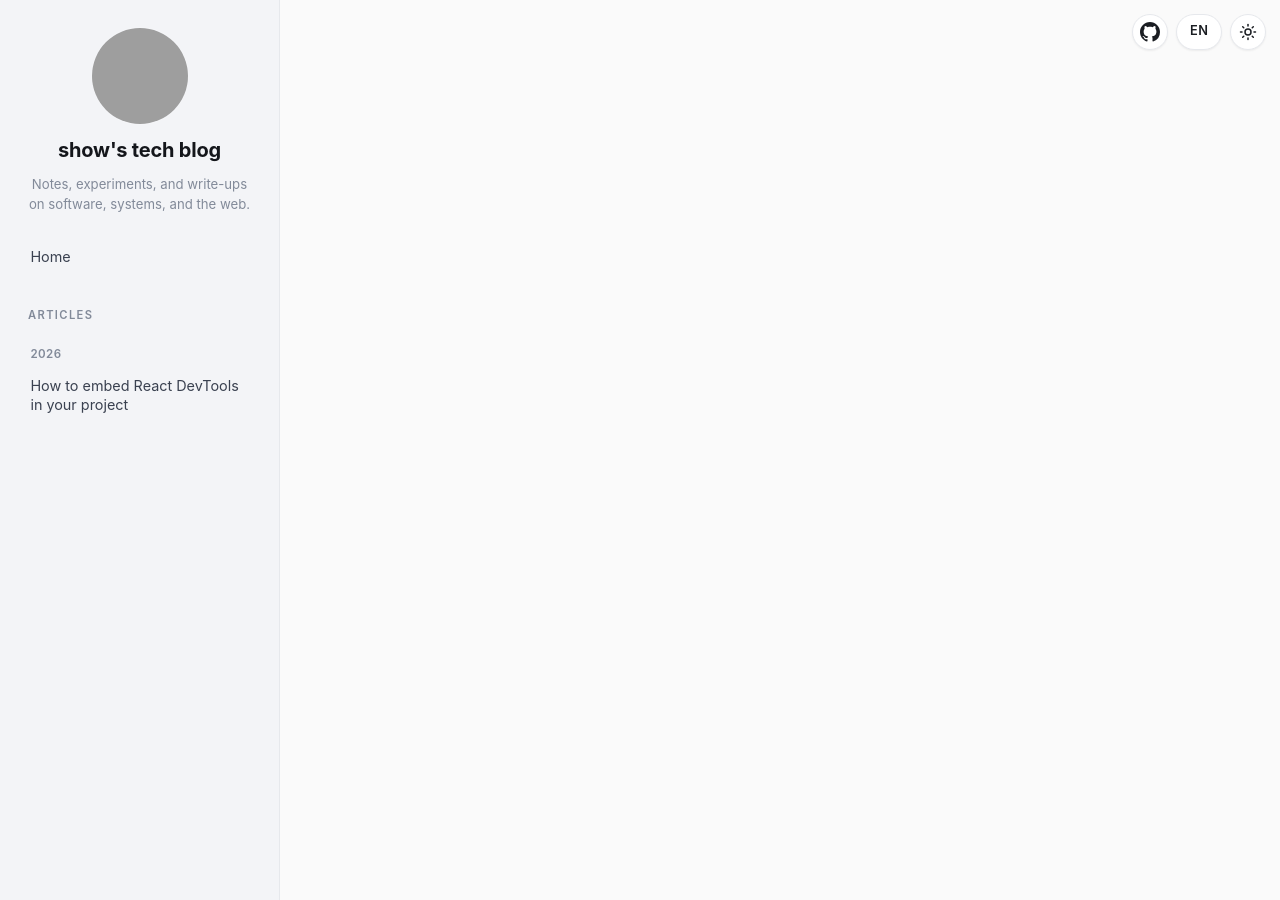
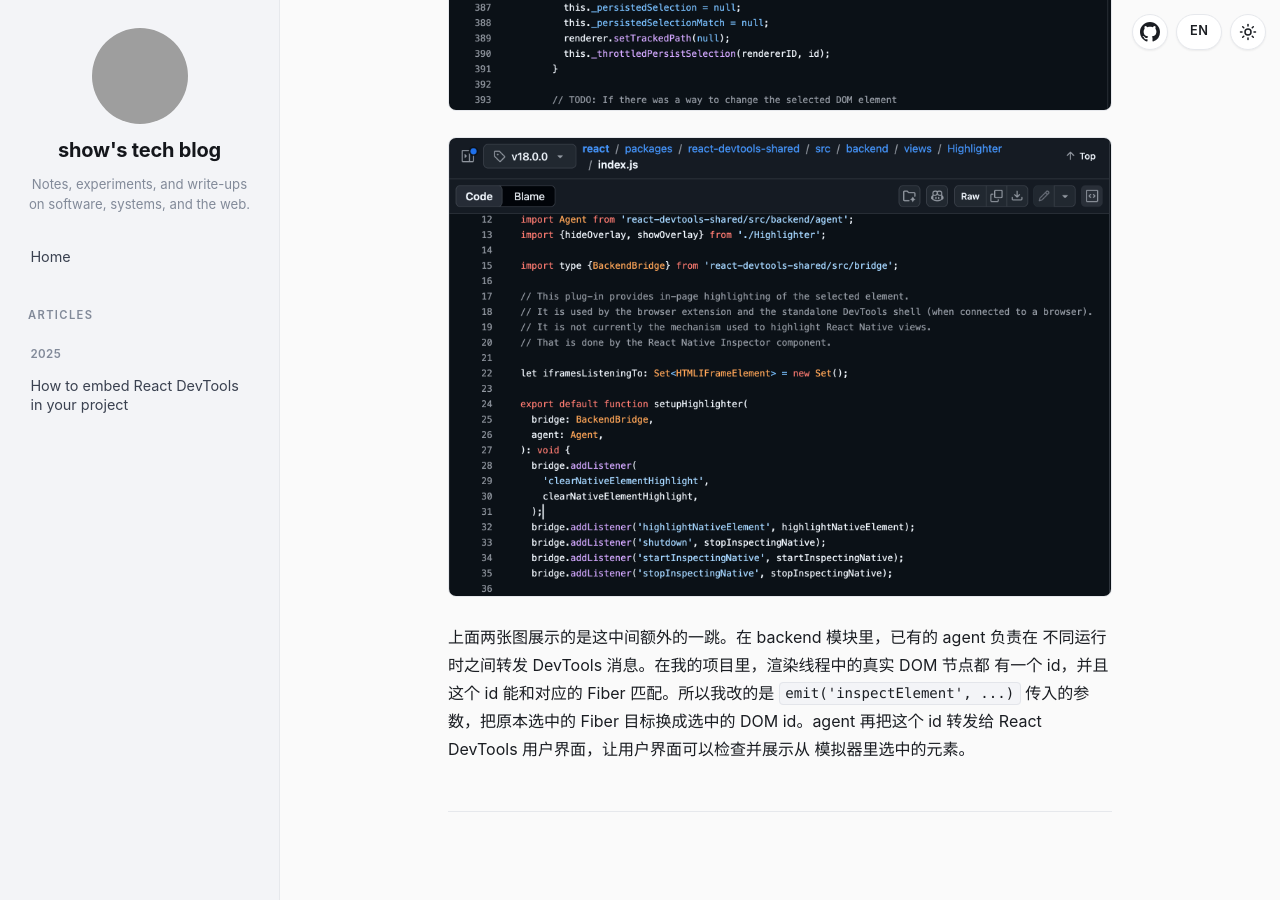
Before and after one commit to showwwwww/showwwwww.github.io, a Jekyll site: the page built from _posts/cn/2025-11-19-react-devtools-custom-embed.markdown, in a window 1280 px wide and 900 px high, scrolled down 4042 px. Built offline with Jekyll 4.4.1, drawn with Linux system fonts in a browser that asks for light colours; some of the changed text lies outside the part shown; grey boxes are pictures that could not be loaded.

Commit message:
fix(blog): backdate React DevTools post and refresh EN/CN
Rename posts to 2025-11-19, expand copy and new figures, and note in
CONTENT.md that date/filename alignment is a routine content edit.

```diff
--- a/_posts/cn/2026-04-24-react-devtools-custom-embed.markdown
+++ b/_posts/cn/2025-11-19-react-devtools-custom-embed.markdown
@@ -1,7 +1,7 @@
 ---
 layout: post
 title: "如何在项目中嵌入 React DevTools"
-date: 2026-04-24 01:53:00 +0800
+date: 2025-11-19 01:53:00 +0800
 categories: react devtools
 ref: react-devtools-custom-embed
 ---
@@ -46,3 +46,24 @@ wall 替换成了 Electron IPC，让模拟器和控制台通过宿主进程完
 > React 17.0.2。如果你的项目也低于 React 18，建议直接检查源码：在 React
 > 17.0.2 里，wall 系统已经存在，只是没有从公开入口导出。所以我调整了
 > package entry，把它暴露出来用于这次集成。
+
+### Overlay
+
+如果只是把 DevTools 接入一个传统 Web 项目，前面的 wall 替换通常已经够了。
+但我的场景还需要再多做一步，因为模拟器并不是一个普通的浏览器页面。它模拟的
+是小程序运行环境，内部拆成了服务线程和渲染线程。
+
+默认情况下，React DevTools backend 会在自己所在的运行时里绘制 overlay。
+但在这个项目里，backend 所在的位置并不是用户真正看到和操作的界面。被选中的
+Fiber 需要高亮到模拟器的渲染线程里。
+
+![React DevTools backend agent 转发 overlay 消息](/assets/img/posts/react-devtools-custom-embed/react-agent.png)
+
+![React DevTools 通过 DOM id 查找 overlay 目标](/assets/img/posts/react-devtools-custom-embed/react-overlay-index.png)
+
+上面两张图展示的是这中间额外的一跳。在 backend 模块里，已有的 agent 负责在
+不同运行时之间转发 DevTools 消息。在我的项目里，渲染线程中的真实 DOM 节点都
+有一个 id，并且这个 id 能和对应的 Fiber 匹配。所以我改的是
+`emit('inspectElement', ...)` 传入的参数，把原本选中的 Fiber 目标换成选中的
+DOM id。agent 再把这个 id 转发给 React DevTools 用户界面，让用户界面可以检查并展示从
+模拟器里选中的元素。
```
Also changed, not shown: _posts/2025-11-19-react-devtools-custom-embed.markdown (renamed from _posts/2026-04-24-react-devtools-custom-embed.markdown, +28 -2 lines), docs/CONTENT.md (+3 -1 lines), assets/img/posts/react-devtools-custom-embed/react-agent.png (added), assets/img/posts/react-devtools-custom-embed/react-overlay-index.png (added).
